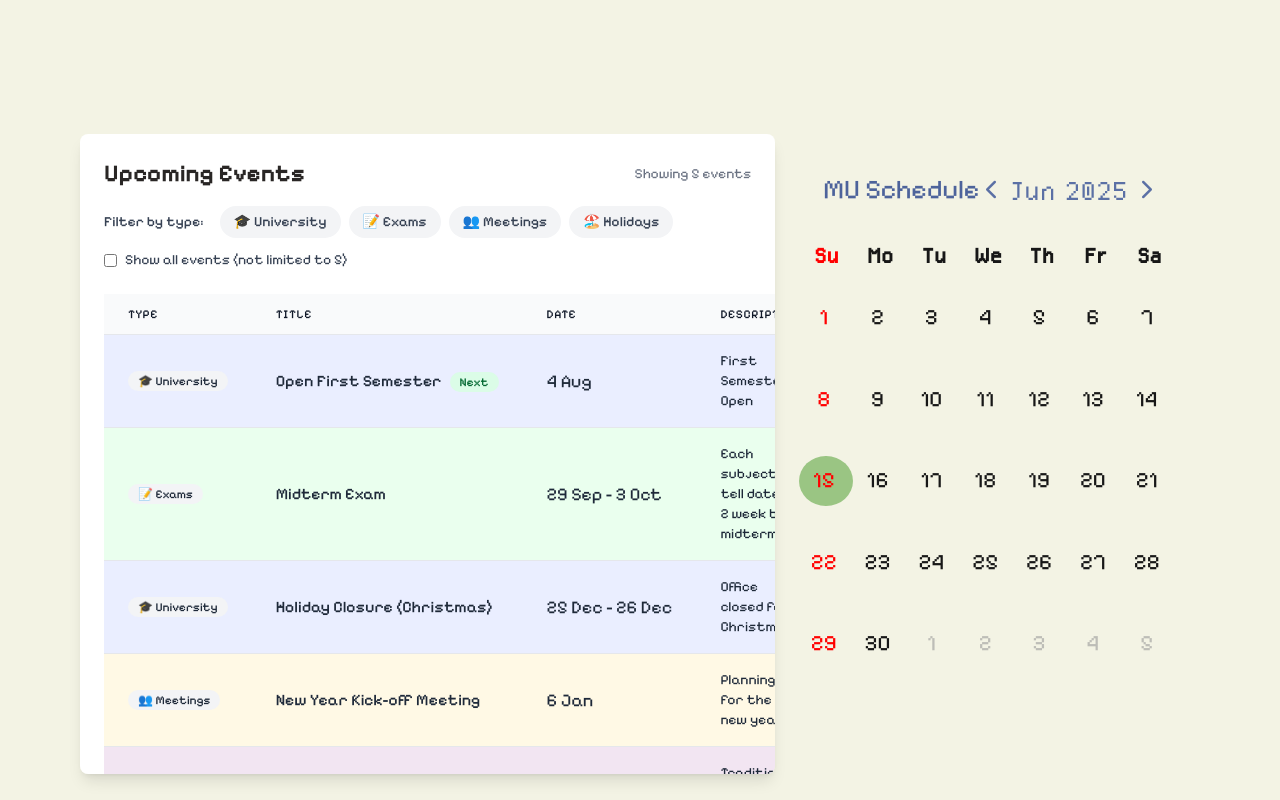
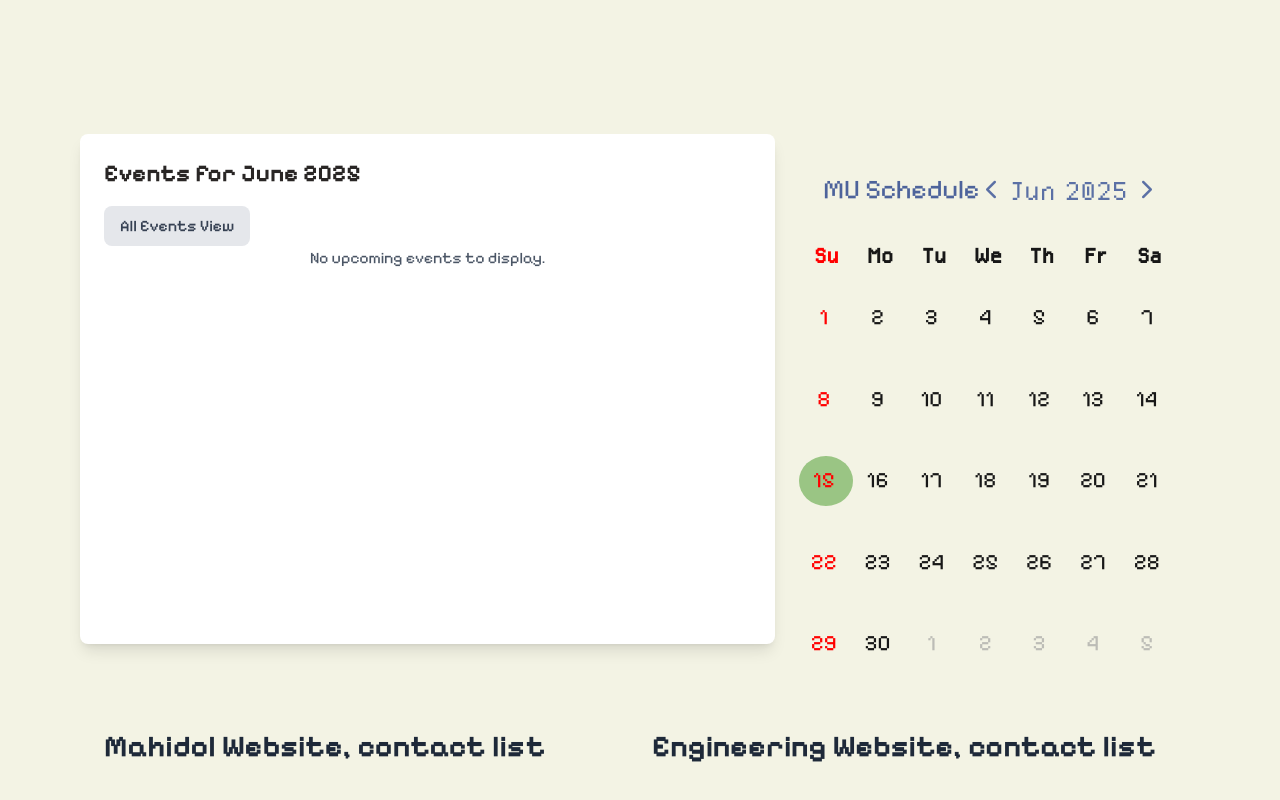
Before and after one commit to Shin1am/bme-guide-website, a Next.js app: page / in a window 1280 px wide. Shown: the part 1300-2100 px from the top of the page. Built offline with nearby package versions, Linux system fonts and the light colour scheme.

Commit message:
Edit Event Table , add some picture and animation

```diff
--- a/src/app/components/Calendar.js
+++ b/src/app/components/Calendar.js
@@ -18,6 +18,10 @@ export default function HomeCalendar({ events, currentDate, onNavigate }) { // R
     const onNextClick = useCallback(() => {
       onNavigate(moment(currentDate).add(1, "M").toDate());
     }, [currentDate, onNavigate]);
+
+    const onTodayClick = useCallback(() => {
+      onNavigate(moment().toDate());
+    }, [onNavigate]);
 
     const eventPropsGetter = (event, start, end, isSelected) => {
         let newStyle = {
@@ -63,7 +67,7 @@ export default function HomeCalendar({ events, currentDate, onNavigate }) { // R
         <div className="rounded-lg p-6 w-[60%]" > {/* Original width, no changes */}
             <div style={{ height: 450 }}> {/* Original height, no changes */}
               <div className="flex flex-row justify-between mx-6 mt-3 mb-6">
-                  <h1 className="text-[27px] text-[#4d639b]">MU Schedule</h1>
+                  <h1 className="text-[27px] text-[#4d639b]" onClick={onTodayClick}>MU Schedule</h1>
                   <div className="flex gap-3 justify-center items-center">
                     <button className="text-[#5b70a5] hover:scale-120 transition-all duration-200" onClick={onPrevClick}>
                       <i className="fa-solid fa-chevron-left fa-lg"></i>
--- a/src/app/components/EventTable.js
+++ b/src/app/components/EventTable.js
@@ -10,9 +10,10 @@ const EVENT_TYPES = {
   meeting: { colors: ['#FFC300'], label: 'Meetings', icon: '👥' }
 };
 
-export default function EventTable({ events, maxEvents = 5 }) {
+export default function EventTable({ events, allFutureEvents, maxEvents, currentDate }) {
   const [selectedFilters, setSelectedFilters] = useState([]);
   const [showAll, setShowAll] = useState(false);
+  const [allEventsView, setAllEventsView] = useState(false);
 
   // Get event type based on color
   const getEventType = (event) => {
@@ -32,10 +33,29 @@ export default function EventTable({ events, maxEvents = 5 }) {
     const now = moment();
 
     // Filter events that haven't ended yet
-    let upcomingEvents = events.filter(event => {
+    let upcomingEvents = (allEventsView ? allFutureEvents : events).filter(event => {
       const eventEnd = event.end ? moment(event.end) : moment(event.start);
       return eventEnd.isAfter(now) || eventEnd.isSame(now, 'day');
     });
+
+    // Filter by month if not in allEventsView mode
+    if (!allEventsView && currentDate) {
+      const selectedMonth = moment(currentDate).month();
+      const selectedYear = moment(currentDate).year();
+
+      upcomingEvents = upcomingEvents.filter(event => {
+        const eventStart = moment(event.start);
+        const eventEnd = event.end ? moment(event.end) : eventStart;
+
+        // Include events that start or end in the selected month, or span across it
+        return (
+          (eventStart.month() === selectedMonth && eventStart.year() === selectedYear) ||
+          (eventEnd.month() === selectedMonth && eventEnd.year() === selectedYear) ||
+          (eventStart.isBefore(moment(currentDate).startOf('month')) &&
+           eventEnd.isAfter(moment(currentDate).endOf('month')))
+        );
+      });
+    }
 
     // Apply type/color filters
     if (selectedFilters.length > 0) {
@@ -50,9 +70,15 @@ export default function EventTable({ events, maxEvents = 5 }) {
       return moment(a.start).diff(moment(b.start));
     });
 
-    // Return limited or all events based on showAll state
-    return showAll ? sortedEvents : sortedEvents.slice(0, maxEvents);
-  }, [events, selectedFilters, maxEvents, showAll]);
+    return sortedEvents;
+  }, [events, allFutureEvents, selectedFilters, allEventsView, currentDate]);
+
+  // Get displayed events (limited by maxEvents unless showAll is true)
+  const displayedEvents = useMemo(() => {
+
+
+    return showAll ? getFilteredEvents : getFilteredEvents.slice(0, maxEvents);
+  }, [getFilteredEvents, maxEvents, showAll]);
 
   // Toggle filter
   const toggleFilter = (filterType) => {
@@ -74,12 +100,15 @@ export default function EventTable({ events, maxEvents = 5 }) {
       return [];
     }
     const types = new Set();
-    events.forEach(event => {
+    (allEventsView ? allFutureEvents : events).forEach(event => {
       const type = getEventType(event);
       types.add(type);
     });
     return Array.from(types);
-  }, [events]);
+  }, [events, allEventsView, allFutureEvents]);
+
+  // Calculate remaining events count
+  const remainingEventsCount = getFilteredEvents.length - displayedEvents.length;
 
   // Early return after all hooks
   if (!events || events.length === 0) {
@@ -89,8 +118,22 @@ export default function EventTable({ events, maxEvents = 5 }) {
   if (getFilteredEvents.length === 0 && selectedFilters.length === 0) {
     return (
       <div className="bg-white shadow-lg rounded-lg p-6 w-full">
-        <h3 className="text-2xl font-bold mb-4 text-[#292625]">Upcoming Events</h3>
-        <p className="p-4 text-gray-600">No upcoming events to display.</p>
+        <h3 className="text-2xl font-bold mb-4 text-[#292625]">
+           {allEventsView ? 'Upcoming Events' : `Events for ${moment(currentDate).format('MMMM YYYY')}`}
+        </h3>
+        <button
+            onClick={() => setAllEventsView(!allEventsView)}
+            className={`px-4 py-2 rounded-lg font-medium transition-colors ${
+              allEventsView
+                ? 'bg-blue-600 text-white hover:bg-blue-700'
+                : 'bg-gray-200 text-gray-700 hover:bg-gray-300'
+            }`}
+          >
+            {allEventsView ? 'Show Month View' : 'All Events View'}
+          </button>
+        <div className='flex justify-center items-center'>
+            <p className="text-gray-600">No upcoming events to display.</p>
+        </div>
       </div>
     );
   }
@@ -99,14 +142,35 @@ export default function EventTable({ events, maxEvents = 5 }) {
     <div className="bg-white shadow-lg rounded-lg p-6 max-h-[80vh] w-full overflow-y-auto">
       {/* Header */}
       <div className="flex justify-between items-center mb-4">
-        <h3 className="text-2xl font-bold text-[#292625]">Upcoming Events</h3>
+        <h3 className="text-2xl font-bold text-[#292625]">
+          {allEventsView ? 'All Upcoming Events' : `Events for ${moment(currentDate).format('MMMM YYYY')}`}
+        </h3>
         <span className="text-sm text-gray-500">
-          Showing {getFilteredEvents.length} events
+          Showing {displayedEvents.length} of {getFilteredEvents.length} events
         </span>
       </div>
 
       {/* Filter Controls */}
       <div className="mb-6">
+        {/* All Events View Toggle */}
+        <div className="flex items-center gap-4 mb-4">
+          <button
+            onClick={() => setAllEventsView(!allEventsView)}
+            className={`px-4 py-2 rounded-lg font-medium transition-colors ${
+              allEventsView
+                ? 'bg-blue-600 text-white hover:bg-blue-700'
+                : 'bg-gray-200 text-gray-700 hover:bg-gray-300'
+            }`}
+          >
+            {allEventsView ? 'Show Month View' : 'All Events View'}
+          </button>
+          {!allEventsView && currentDate && (
+            <span className="text-sm text-gray-600">
+              Viewing events for {moment(currentDate).format('MMMM YYYY')}
+            </span>
+          )}
+        </div>
+
         <div className="flex flex-wrap gap-2 mb-3">
           <span className="text-sm font-medium text-gray-700 self-center mr-2">Filter by type:</span>
           {availableTypes.map(type => (
@@ -142,7 +206,7 @@ export default function EventTable({ events, maxEvents = 5 }) {
             className="rounded border-gray-300 text-blue-600 focus:ring-blue-500"
           />
           <label htmlFor="showAll" className="text-sm text-gray-700">
-            Show all events (not limited to {maxEvents})
+            Show all events
           </label>
         </div>
       </div>
@@ -170,7 +234,7 @@ export default function EventTable({ events, maxEvents = 5 }) {
               </tr>
             </thead>
             <tbody className="bg-white divide-y divide-gray-200">
-              {getFilteredEvents.map((event, index) => {
+              {displayedEvents.map((event, index) => {
                 const eventType = getEventType(event);
                 return (
                   <tr key={event.id} style={{backgroundColor: `${event.color}1A`}}>
@@ -201,6 +265,15 @@ export default function EventTable({ events, maxEvents = 5 }) {
               })}
             </tbody>
           </table>
+
+          {/* Show remaining events count */}
+          {remainingEventsCount > 0 && !showAll && (
+            <div className="flex justify-center items-center mt-4">
+              <p className="text-base text-gray-700">
+                + {remainingEventsCount} more events
+              </p>
+            </div>
+          )}
         </>
       )}
     </div>
--- a/src/app/globals.css
+++ b/src/app/globals.css
@@ -50,3 +50,22 @@ body {
   from, to { border-color: transparent; }
  50% { border-color: orange; }
 }
+
+/* In your styles/globals.css or similar */
+
+@keyframes revealText {
+  0% {
+    opacity: 0;
+    transform: translateY(20px);
+  }
+  100% {
+    opacity: 1;
+    transform: translateY(0);
+  }
+}
+
+.char-animation {
+  opacity: 0; /* Initially hide each character */
+  animation: revealText 0.6s ease-out forwards;
+  display: inline-block; /* Crucial for transform to work on inline elements */
+}
--- a/src/app/more/page.js
+++ b/src/app/more/page.js
@@ -87,6 +87,15 @@ export default function More() {
             </div>
             <div className="flex flex-row pl-25 py-15">
                 <div className="relative">
+                    {/* Cat Image - Positioned absolutely relative to this parent div */}
+                    <div className="absolute z-10" style={{ top: '-130px', left: '350px' }}> {/* Adjust top/left for precise placement */}
+                        <Image
+                            src={'/cat.png'}
+                            alt='cat-on-searchbar'
+                            width={150} // Adjust size for optimal look
+                            height={150} // Adjust size for optimal look
+                        />
+                    </div>
                     <input
                         type="text"
                         value={searchQuery}
--- a/src/app/page.js
+++ b/src/app/page.js
@@ -11,6 +11,7 @@ import DayBanner from "./components/DayBanner";
 
 export default function Home() {
   const [allEvents, setAllEvents] = useState([]);
+  const [allFutureEventsProps, setAllFutureEventsProps] = useState([]);
   const [filteredEvents, setFilteredEvents] = useState([]);
   const [currentCalendarDate, setCurrentCalendarDate] = useState(new Date());
 
@@ -45,6 +46,13 @@ export default function Home() {
       return isFutureOrCurrent && isInCurrentMonthView;
     });
 
+    const allFutureEventsProps = eventsToFilter.filter(event => {
+        const eventEnd = moment(event.end).toDate();
+        return moment(eventEnd).isSameOrAfter(now, 'day');
+      });
+      allFutureEventsProps.sort((a, b) => a.start.getTime() - b.start.getTime());
+      setAllFutureEventsProps(allFutureEventsProps);
+
     // If no events are found for the current month view, then show ALL future/current events
     if (monthlyAndFutureEvents.length === 0) {
       const allFutureEvents = eventsToFilter.filter(event => {
@@ -59,6 +67,7 @@ export default function Home() {
       setFilteredEvents(monthlyAndFutureEvents);
     }
   };
+
 
   const handleCalendarNavigate = (newDate) => {
     setCurrentCalendarDate(newDate);
@@ -159,7 +168,11 @@ export default function Home() {
 
         {/* --- Calendar Section --- */}
         <div className="flex justify-between mt-15">
-          <EventTable events={filteredEvents} />
+          <EventTable
+            events={filteredEvents}
+            allFutureEvents={allFutureEventsProps}
+            maxEvents={4}
+            currentDate={currentCalendarDate}/>
           <HomeCalendar
             events={allEvents}
             currentDate={currentCalendarDate}
```
Also changed, not shown: src/app/about-us/page.js (+17 -3 lines), src/app/lab/page.js (+9 -0 lines), src/app/learning/page.js (+15 -5 lines), src/app/map/page.js (+13 -4 lines), public/cat.png (added), public/glasses.png (added).
